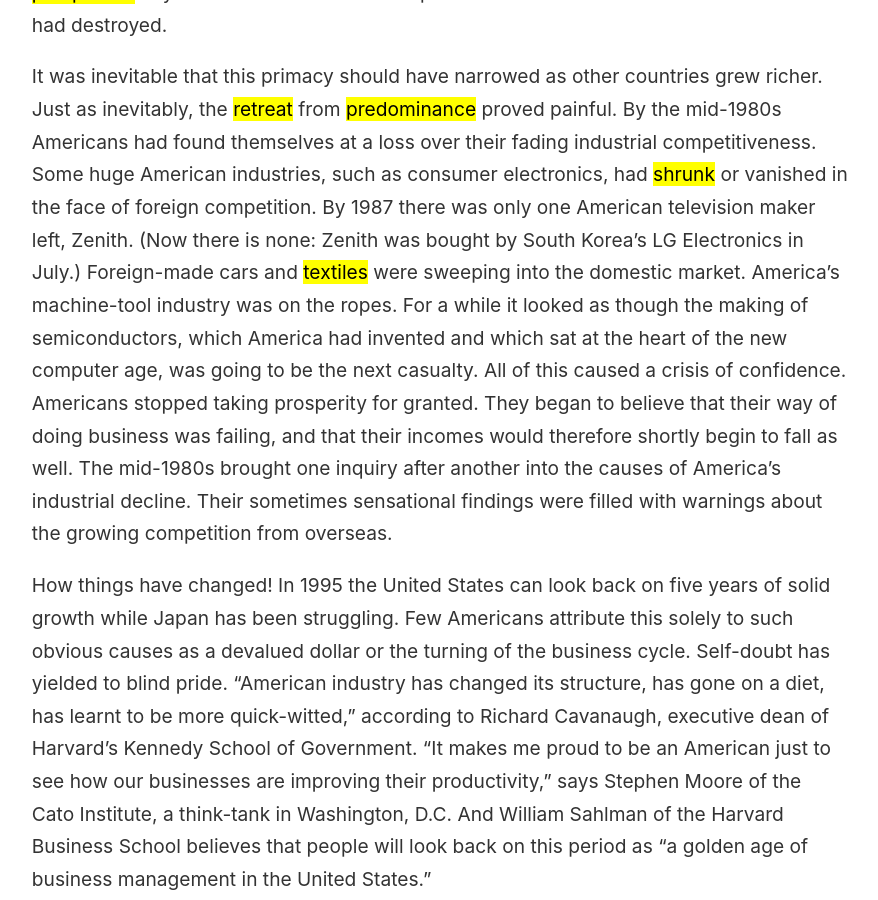
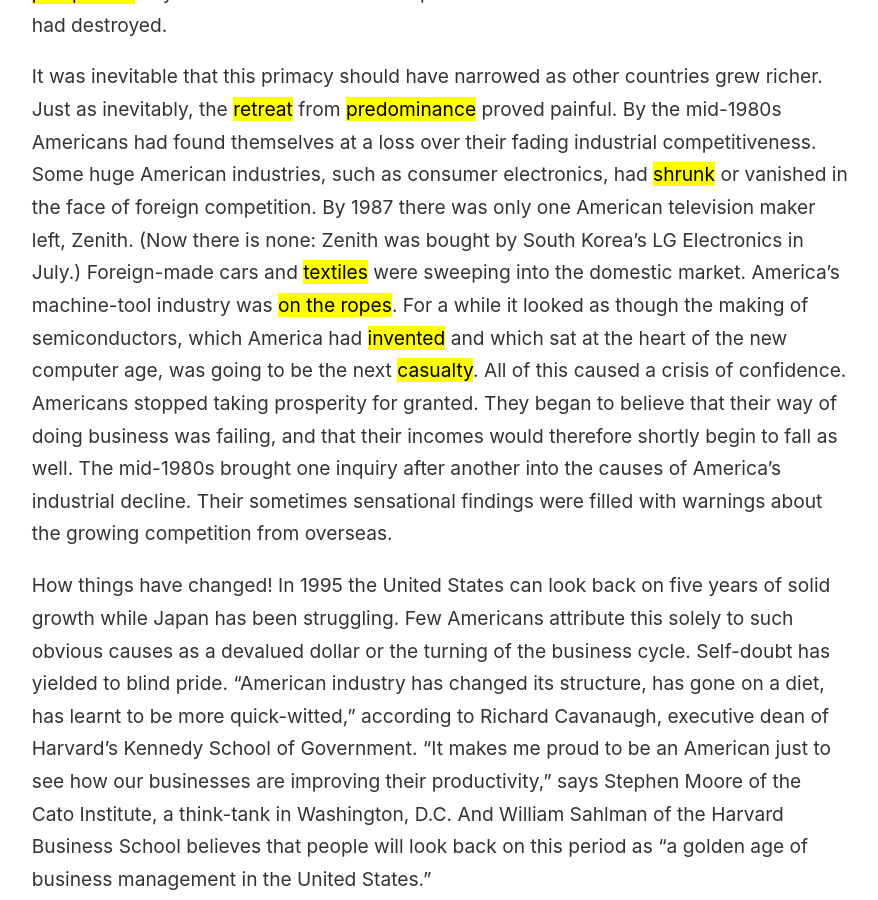
Before and after one commit to wingowen/digital-garden-jekyll, a Jekyll site: the page built from _notes/英语一.md, in a window 1280 px wide and 900 px high, scrolled down 580 px. Shown: the whole window, without its empty margins (45-923 px from the left). Built offline with Jekyll 4.4.1, drawn with Linux system fonts in a browser that asks for light colours.

Commit message:
vault backup: 2024-07-05 20:20:01

```diff
--- a/_notes/英语一.md
+++ b/_notes/英语一.md
@@ -4,7 +4,7 @@
 
 A history of long and effortless success can be a ==dreadful handicap==, but, if properly handled, it may become a driving force. When the United States entered just such a glowing period after the end of the Second World War, it had a market eight times larger than any competitor, giving its industries unparalleled economies of scale. Its scientists were the world's best, its workers the most skilled. America and Americans were ==prosperous== beyond the dreams of the Europeans and Asians whose economies the war had destroyed.
 
-It was inevitable that this primacy should have narrowed as other countries grew richer. Just as inevitably, the ==retreat== from ==predominance== proved painful. By the mid-1980s Americans had found themselves at a loss over their fading industrial competitiveness. Some huge American industries, such as consumer electronics, had ==shrunk== or vanished in the face of foreign competition. By 1987 there was only one American television maker left, Zenith. (Now there is none: Zenith was bought by South Korea's LG Electronics in July.) Foreign-made cars and ==textiles== were sweeping into the domestic market. America's machine-tool industry was on the ropes. For a while it looked as though the making of semiconductors, which America had invented and which sat at the heart of the new computer age, was going to be the next casualty.
+It was inevitable that this primacy should have narrowed as other countries grew richer. Just as inevitably, the ==retreat== from ==predominance== proved painful. By the mid-1980s Americans had found themselves at a loss over their fading industrial competitiveness. Some huge American industries, such as consumer electronics, had ==shrunk== or vanished in the face of foreign competition. By 1987 there was only one American television maker left, Zenith. (Now there is none: Zenith was bought by South Korea's LG Electronics in July.) Foreign-made cars and ==textiles== were sweeping into the domestic market. America's machine-tool industry was ==on the ropes==. For a while it looked as though the making of semiconductors, which America had ==invented== and which sat at the heart of the new computer age, was going to be the next ==casualty==.
 All of this caused a crisis of confidence. Americans stopped taking prosperity for granted. They began to believe that their way of doing business was failing, and that their incomes would therefore shortly begin to fall as well. The mid-1980s brought one inquiry after another into the causes of America's industrial decline. Their sometimes sensational findings were filled with warnings about the growing competition from overseas.
 
 How things have changed! In 1995 the United States can look back on five years of solid growth while Japan has been struggling. Few Americans attribute this solely to such obvious causes as a devalued dollar or the turning of the business cycle. Self-doubt has yielded to blind pride. "American industry has changed its structure, has gone on a diet, has learnt to be more quick-witted," according to Richard Cavanaugh, executive dean of Harvard's Kennedy School of Government. "It makes me proud to be an American just to see how our businesses are improving their productivity," says Stephen Moore of the Cato Institute, a think-tank in Washington, D.C. And William Sahlman of the Harvard Business School believes that people will look back on this period as "a golden age of business management in the United States."
```
